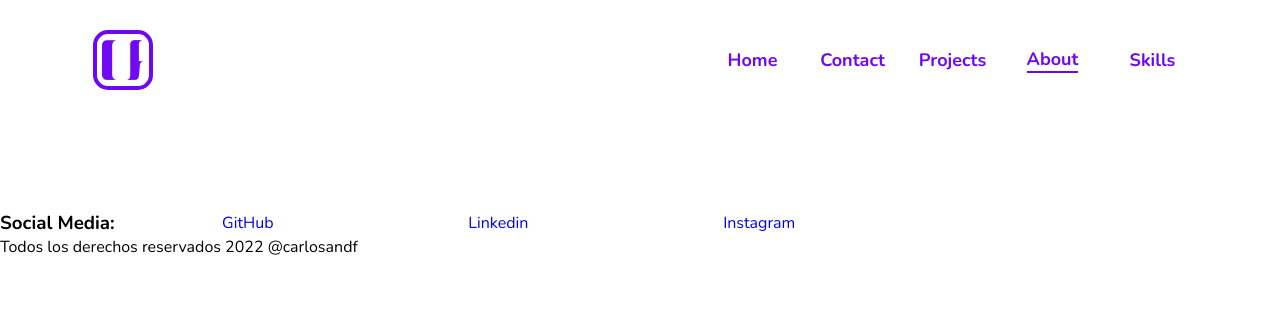
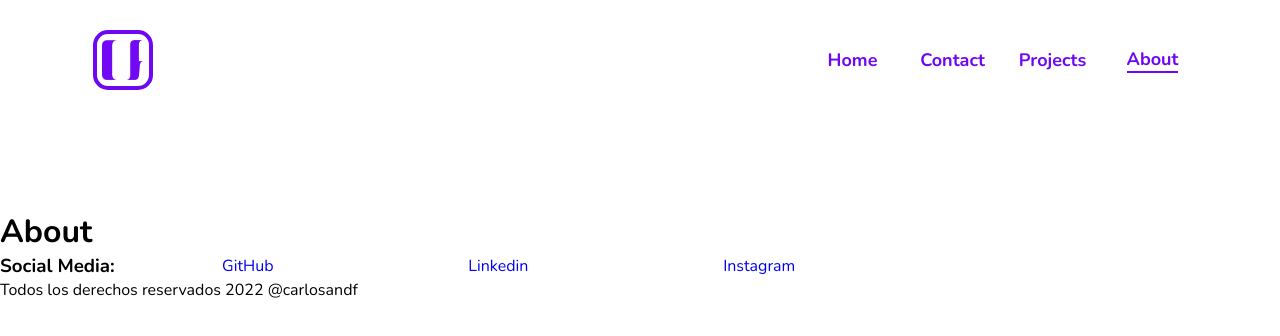
Before and after one commit to frezdev/my-portfolio, a React (Vite) app: page /about in a window 1280 px wide. Shown: the top 336 px of the page. Built offline with nearby package versions, Linux system fonts and the light colour scheme.

Commit message:
Agregando mas rutas en App.jsx

```diff
--- a/src/App.jsx
+++ b/src/App.jsx
@@ -1,17 +1,22 @@
 import React from 'react';
 import { BrowserRouter, Route, Router, Routes } from 'react-router-dom';
-import Home from './routes/Home';
-import Projects from './routes/Projects';
 import Layout from '@components/Layout';
+import Home from '@routes/Home';
+import Contact from '@routes/Contact';
+import Projects from '@routes/Projects';
+import About from '@routes/About';
 
 function App() {
   return (
     <BrowserRouter>
       <Layout>
-          <Routes>
-            <Route index path="/" element={<Home />} />
-            <Route path="/projects" element={<Projects />} />
-          </Routes>
+        <Routes>
+          <Route index path="/" element={<Home />} />
+          <Route path="/contact" element={<Contact />} />
+          <Route path="/projects" element={<Projects />} />
+          <Route path="/about" element={<About />} />
+          <Route path="*" element={<h1>ERROR 404: Not Found</h1>} />
+        </Routes>
       </Layout>
     </BrowserRouter>
   )
--- a/src/components/Header.jsx
+++ b/src/components/Header.jsx
@@ -21,10 +21,6 @@ const navData = [
   {
     name: 'About',
     route: '/about',
-  },
-  {
-    name: 'Skills',
-    route: '/kills',
   }
 ]
 
--- a/src/containers/Info.jsx
+++ b/src/containers/Info.jsx
@@ -1,4 +1,5 @@
 import React from 'react';
+import { Link } from 'react-router-dom';
 import '@styles/Info.css';
 
 function Info() {
@@ -15,8 +16,8 @@ function Info() {
           Lorem ipsum dolor sit amet consectetur adipisicing elit. Nam non doloribus eveniet ratione laborum dolores, voluptatibus obcaecati totam. Mollitia ab accusamus aut porro fugiat alias eveniet nemo vero quas non!
         </p>
         <article className="Info--links">
-          <a className="Info--link Info--link__primary" href="./public/contact.html">Contact</a>
-          <a className="Info--link Info--link__secundary" href="./public/about.html">About</a>
+          <Link className="Info--link Info--link__primary" to="/contact">Contact</Link>
+          <Link className="Info--link Info--link__secundary" to="/about">About</Link>
         </article>
       </div>
     </section>
--- /dev/null
+++ b/src/routes/About.jsx
@@ -0,0 +1,9 @@
+import React from 'react';
+
+function About() {
+  return (
+    <h1>About</h1>
+  );
+}
+
+export default About;
--- /dev/null
+++ b/src/routes/Contact.jsx
@@ -0,0 +1,9 @@
+import React from 'react';
+
+function Contact() {
+  return (
+    <h1>Contact</h1>
+  );
+}
+
+export default Contact;
--- a/src/routes/Projects.jsx
+++ b/src/routes/Projects.jsx
@@ -2,7 +2,7 @@ import React from 'react'
 
 function Projects() {
   return (
-    <div>Projects</div>
+    <h1>Projects</h1>
   )
 }
 
--- a/vite.config.js
+++ b/vite.config.js
@@ -10,6 +10,7 @@ export default defineConfig({
       '@styles': path.resolve(__dirname, './src/styles/'),
       '@logos': path.resolve(__dirname, './src/assets/logos/'),
       '@containers': path.resolve(__dirname, './src/containers/'),
+      '@routes': path.resolve(__dirname, './src/routes/'),
     }
   },
   plugins: [react()]
```
